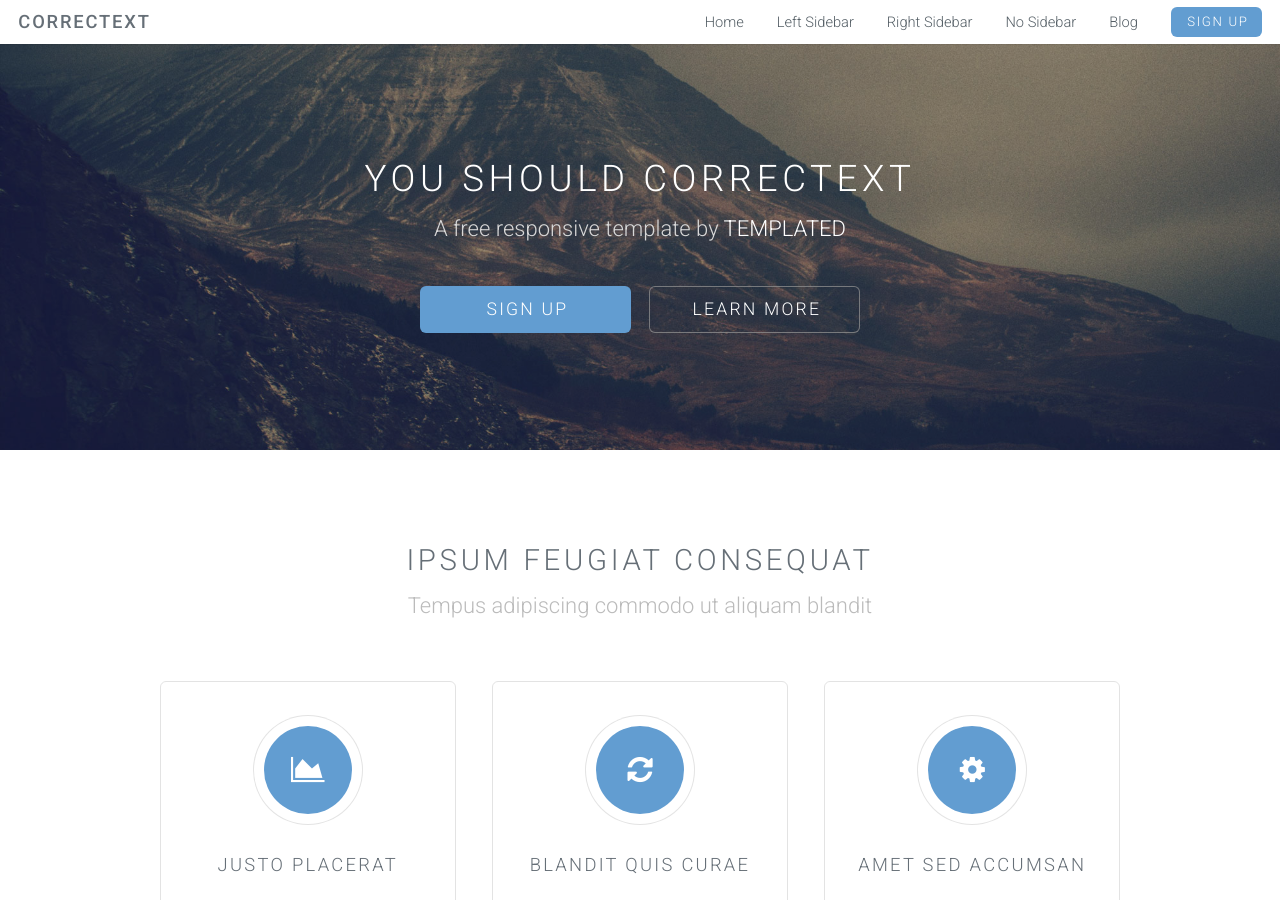
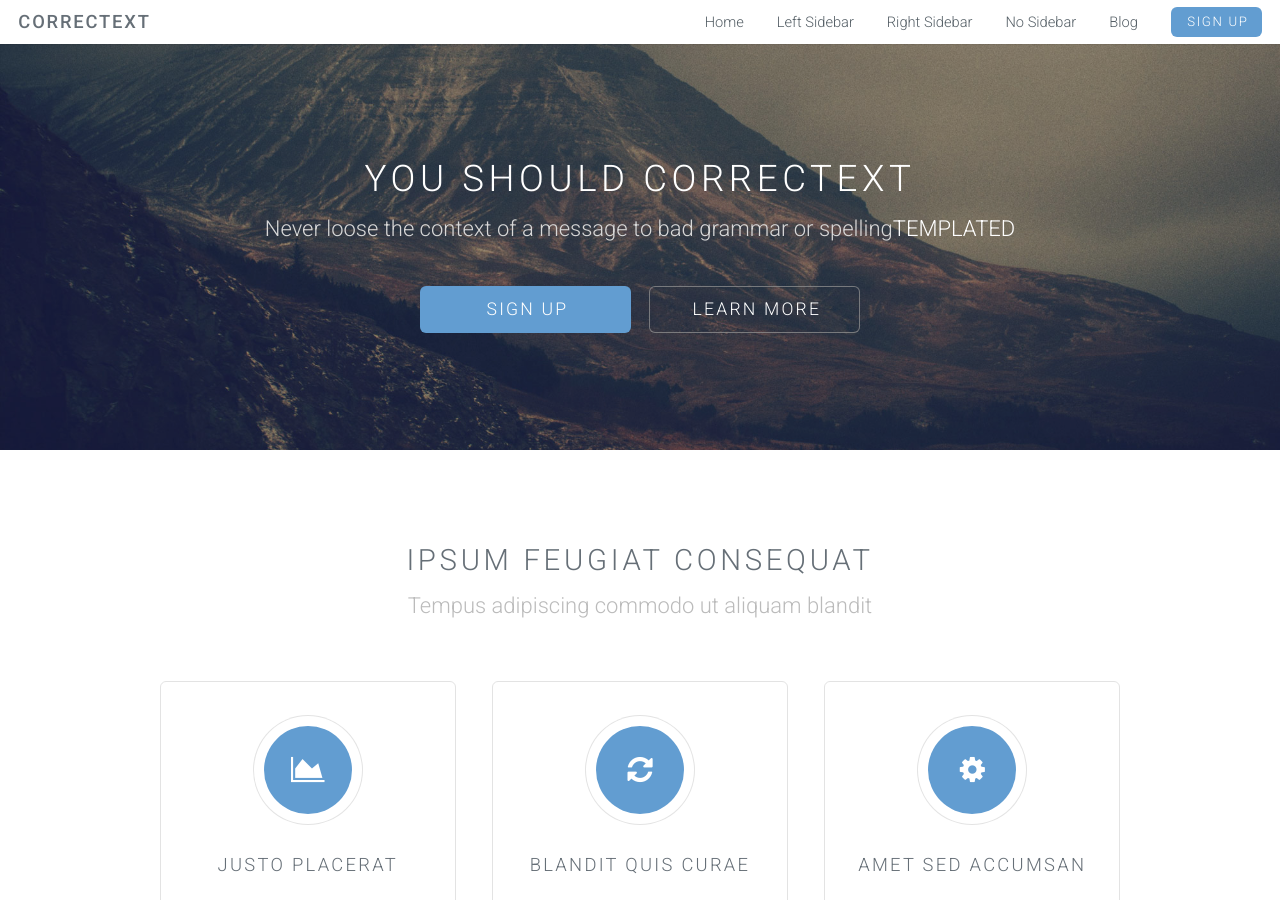
Before and after one commit to LevlUp/correctext, a Jekyll site: the page built from index.html, in a window 1280 px wide and 900 px high. Built offline with Jekyll 4.4.1, drawn with Linux system fonts in a browser that asks for light colours.

Commit message:
change subtitle

```diff
--- a/_layouts/landing-page.html
+++ b/_layouts/landing-page.html
@@ -11,7 +11,7 @@
         <section id="banner">
             <div class="inner">
                 <h2>You should CorrecText</h2>
-                <p>A free responsive template by <a href="http://templated.co">TEMPLATED</a></p>
+                <p>Never loose the context of a message to bad grammar or spelling<a href="http://templated.co">TEMPLATED</a></p>
                 <ul class="actions">
                     <li><a href="#content" class="button big special">Sign Up</a></li>
                     <li><a href="#elements" class="button big alt">Learn More</a></li>
```
